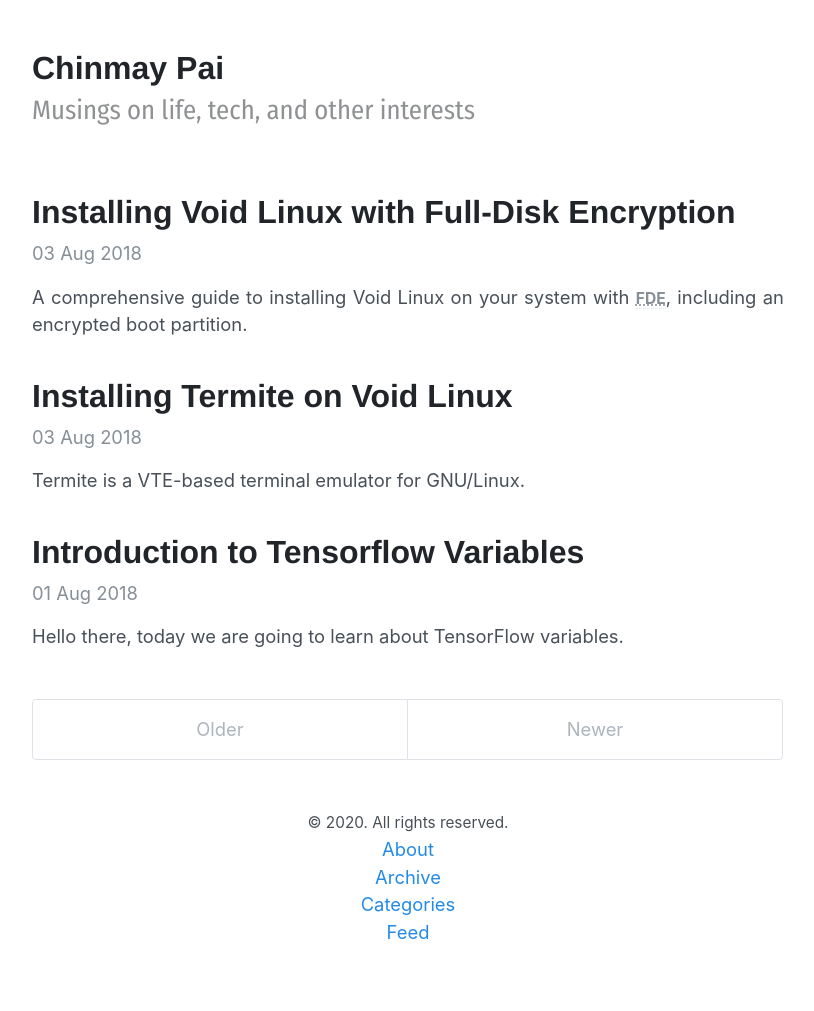
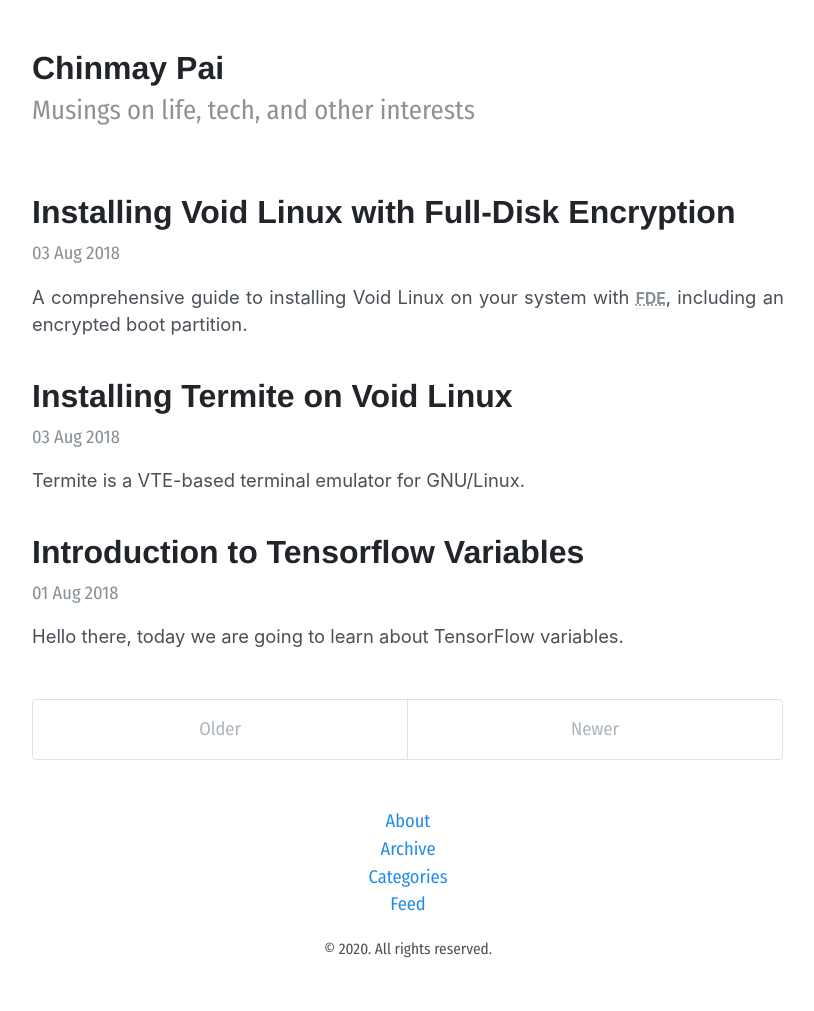
Before and after one commit to Thunderbottom/thunderbottom.github.io, a Jekyll site: the page built from index.html, in a window 1280 px wide. Shown: the whole page, without its empty margins (232-1046 px from the left). Built offline with Jekyll 4.4.1, drawn with Linux system fonts in a browser that asks for light colours; some web fonts are replaced; the list of posts is cut into pages by our own code.

Commit message:
chore: improve font and footer consistency
Signed-off-by: Chinmay D. Pai <chinmaydpai@gmail.com>

```diff
--- a/_layouts/default.html
+++ b/_layouts/default.html
@@ -19,15 +19,15 @@
       </main>
 
       <footer class="footer">
-        <small>
-          &copy; <time datetime="{{ site.time | date_to_xmlschema }}">{{ site.time | date: '%Y' }}</time>. All rights reserved.
-        </small>
         <ul>
           <li><a href="/about" title="About">About</a></li>
           <li><a href="/archive" title="Archive">Archive</a></li>
           <li><a href="/categories" title="Categories">Categories</a></li>
           <li><a href="/atom.xml" title="Feed" target="_blank">Feed</a></li>
         </ul>
+        <small>
+          &copy; <time datetime="{{ site.time | date_to_xmlschema }}">{{ site.time | date: '%Y' }}</time>. All rights reserved.
+        </small>
       </footer>
     </div>
 
--- a/_sass/_layout.scss
+++ b/_sass/_layout.scss
@@ -11,6 +11,7 @@
 }
 
 footer {
+  font-family: var(--heading-font);
   margin-top: var(--spacer-3);
   margin-bottom: var(--spacer-3);
   margin-left:  auto;
--- a/_sass/_pagination.scss
+++ b/_sass/_pagination.scss
@@ -8,6 +8,7 @@
   margin: 0 -1.5rem var(--spacer);
   color: var(--gray-500);
   text-align: center;
+  font-family: var(--heading-font);
 }
 
 // Pagination items can be `span`s or `a`s
--- a/_sass/_posts.scss
+++ b/_sass/_posts.scss
@@ -16,11 +16,9 @@
 .page-title,
 .post-title {
   color: var(--heading-color);
-}
-.page-title,
-.post-title {
   margin-top: 0;
 }
+
 .post-title a {
   color: inherit;
   text-decoration: none;
@@ -37,6 +35,7 @@
   margin-top: -.5rem;
   margin-bottom: var(--spacer);
   color: var(--gray-600);
+  font-family: var(--heading-font);
 }
 
 
```
